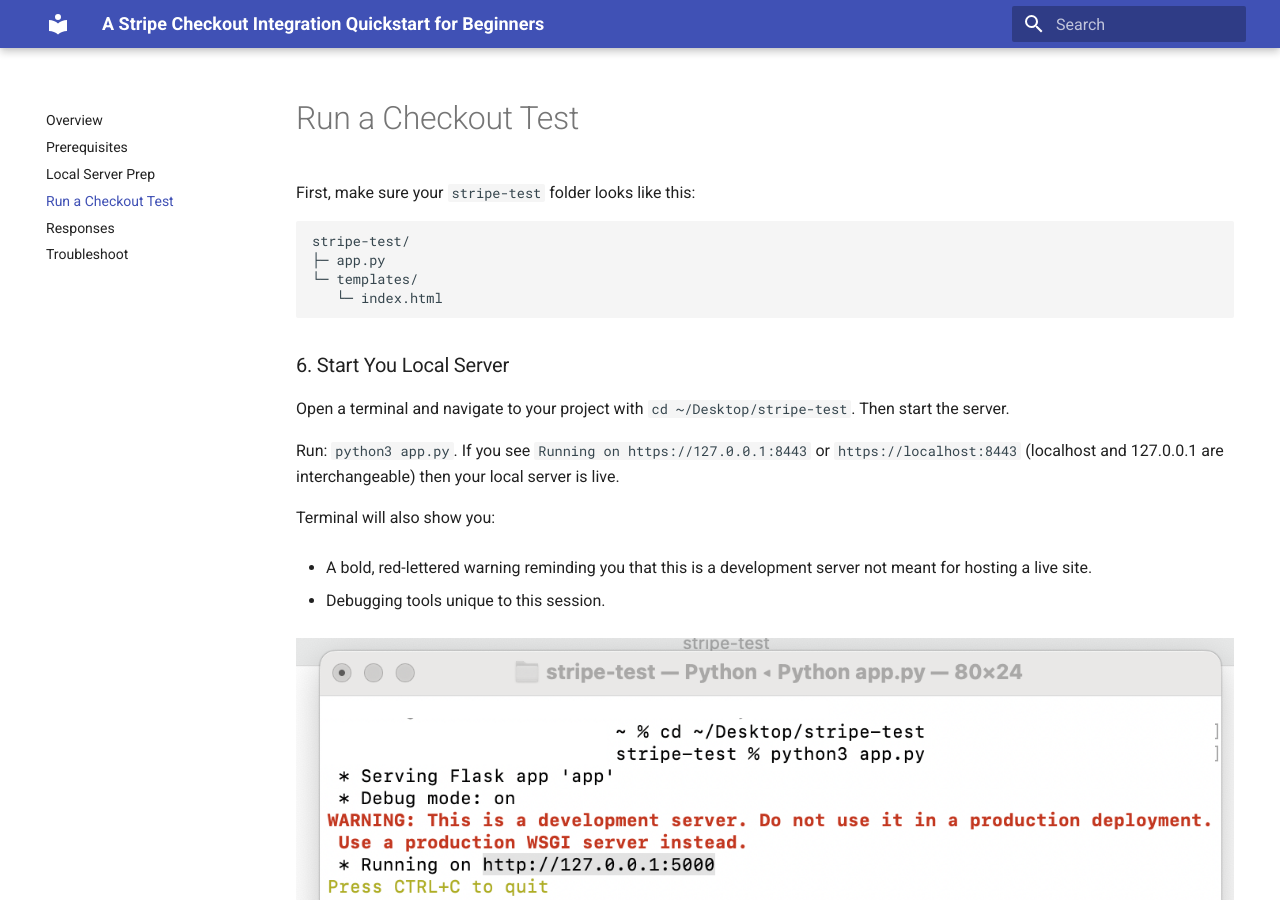
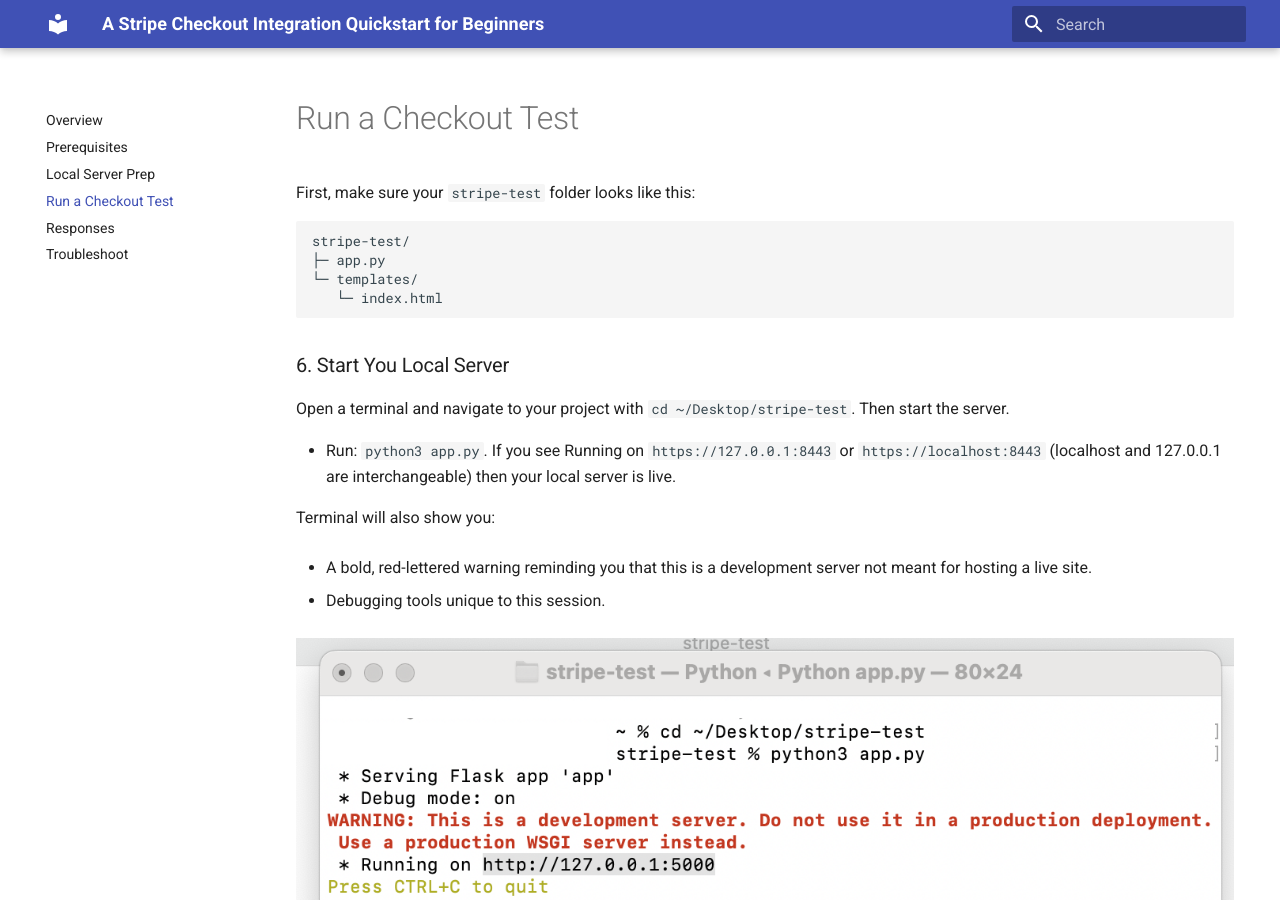
Before and after one commit to codymauro/stripe-payment-guide, an MkDocs documentation site: the page built from docs/integration.md, in a window 1280 px wide and 900 px high. Built offline with MkDocs 1.6.1 and Material for MkDocs 9.7.7, drawn with Linux system fonts in a browser that asks for light colours.

```diff
--- a/docs/integration.md
+++ b/docs/integration.md
@@ -12,7 +12,7 @@ stripe-test/
 ### 6. Start You Local Server
 Open a terminal and navigate to your project with `cd ~/Desktop/stripe-test`. Then start the server.
 
-Run: `python3 app.py`. If you see `Running on https://127.0.0.1:8443` or `https://localhost:8443` (localhost and 127.0.0.1 are interchangeable) then your local server is live.
+- Run: `python3 app.py`. If you see Running on `https://127.0.0.1:8443` or `https://localhost:8443` (localhost and   127.0.0.1 are interchangeable) then your local server is live.
 
 Terminal will also show you:
 
```
